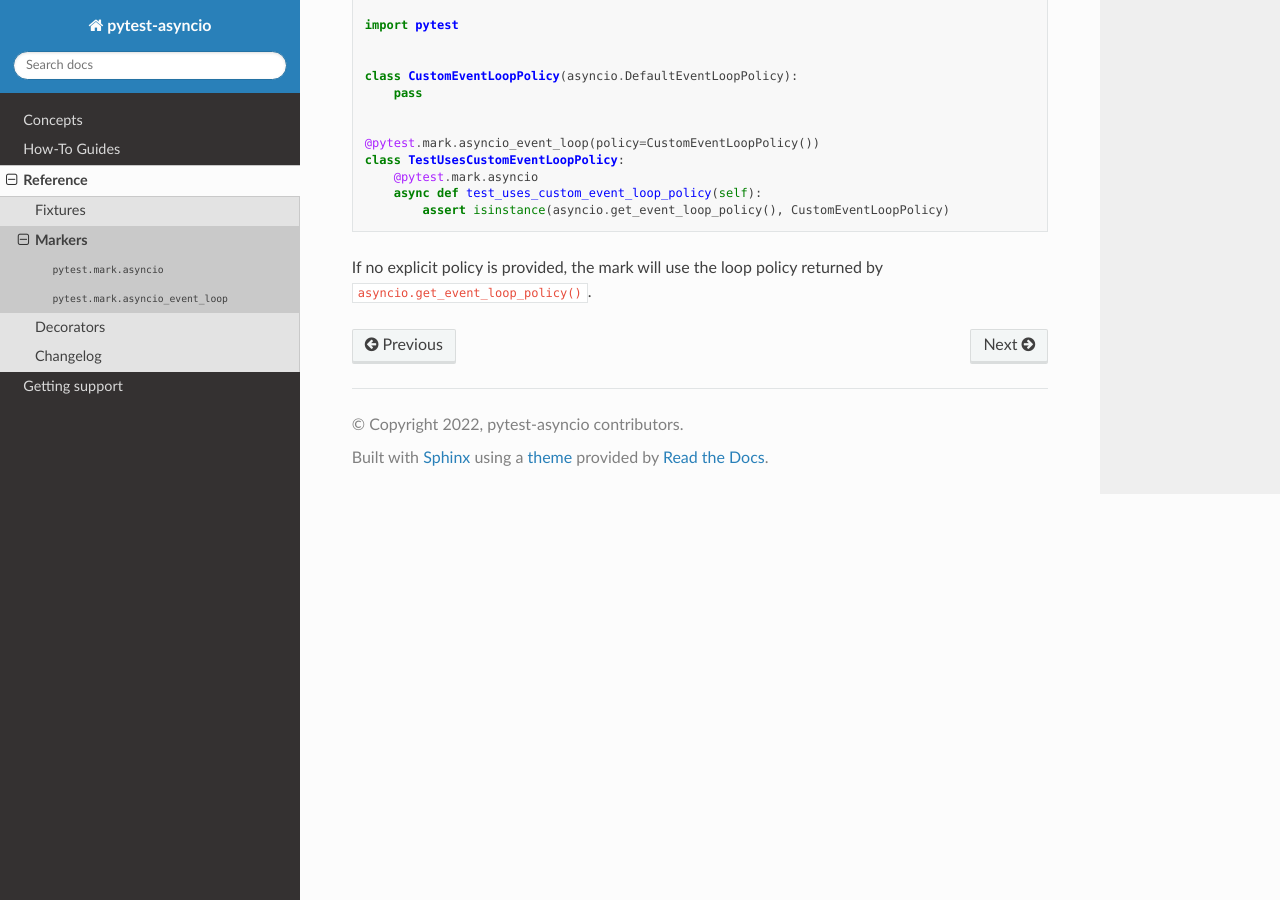
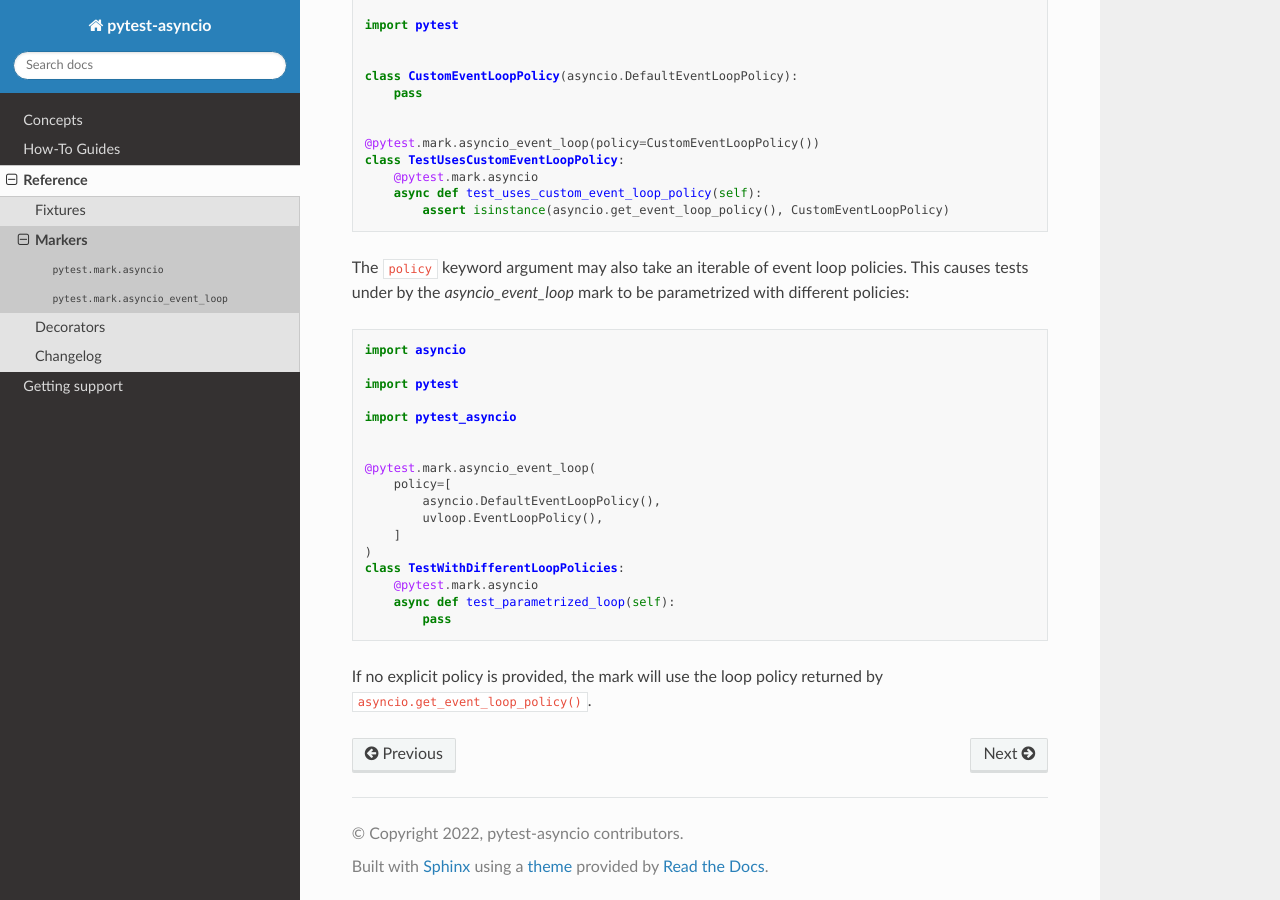
Before and after one commit to pytest-dev/pytest-asyncio, a Sphinx documentation site: the page built from docs/source/reference/markers.rst, in a window 1280 px wide and 900 px high, scrolled down 2301 px. Built offline with Sphinx 7.4.7 and the Read the Docs theme 2.0.0, drawn with Linux system fonts in a browser that asks for light colours; pages that are not in the unit, such as notebooks, are missing from menus.

Commit message:
[feat] The "policy" keyword argument to asyncio_event_loop allows passing an iterable of policies.
This causes tests under the _asyncio_event_loop_ mark to be parametrized with the different loop policies.

Signed-off-by: Michael Seifert <m.seifert@digitalernachschub.de>

```diff
--- a/docs/source/reference/markers.rst
+++ b/docs/source/reference/markers.rst
@@ -126,6 +126,30 @@
         async def test_uses_custom_event_loop_policy(self):
             assert isinstance(asyncio.get_event_loop_policy(), CustomEventLoopPolicy)
 
+
+The ``policy`` keyword argument may also take an iterable of event loop policies. This causes tests under by the `asyncio_event_loop` mark to be parametrized with different policies:
+
+.. code-block:: python
+
+    import asyncio
+
+    import pytest
+
+    import pytest_asyncio
+
+
+    @pytest.mark.asyncio_event_loop(
+        policy=[
+            asyncio.DefaultEventLoopPolicy(),
+            uvloop.EventLoopPolicy(),
+        ]
+    )
+    class TestWithDifferentLoopPolicies:
+        @pytest.mark.asyncio
+        async def test_parametrized_loop(self):
+            pass
+
+
 If no explicit policy is provided, the mark will use the loop policy returned by ``asyncio.get_event_loop_policy()``.
 
 .. |pytestmark| replace:: ``pytestmark``
```
Also changed, not shown: 3 other files.
